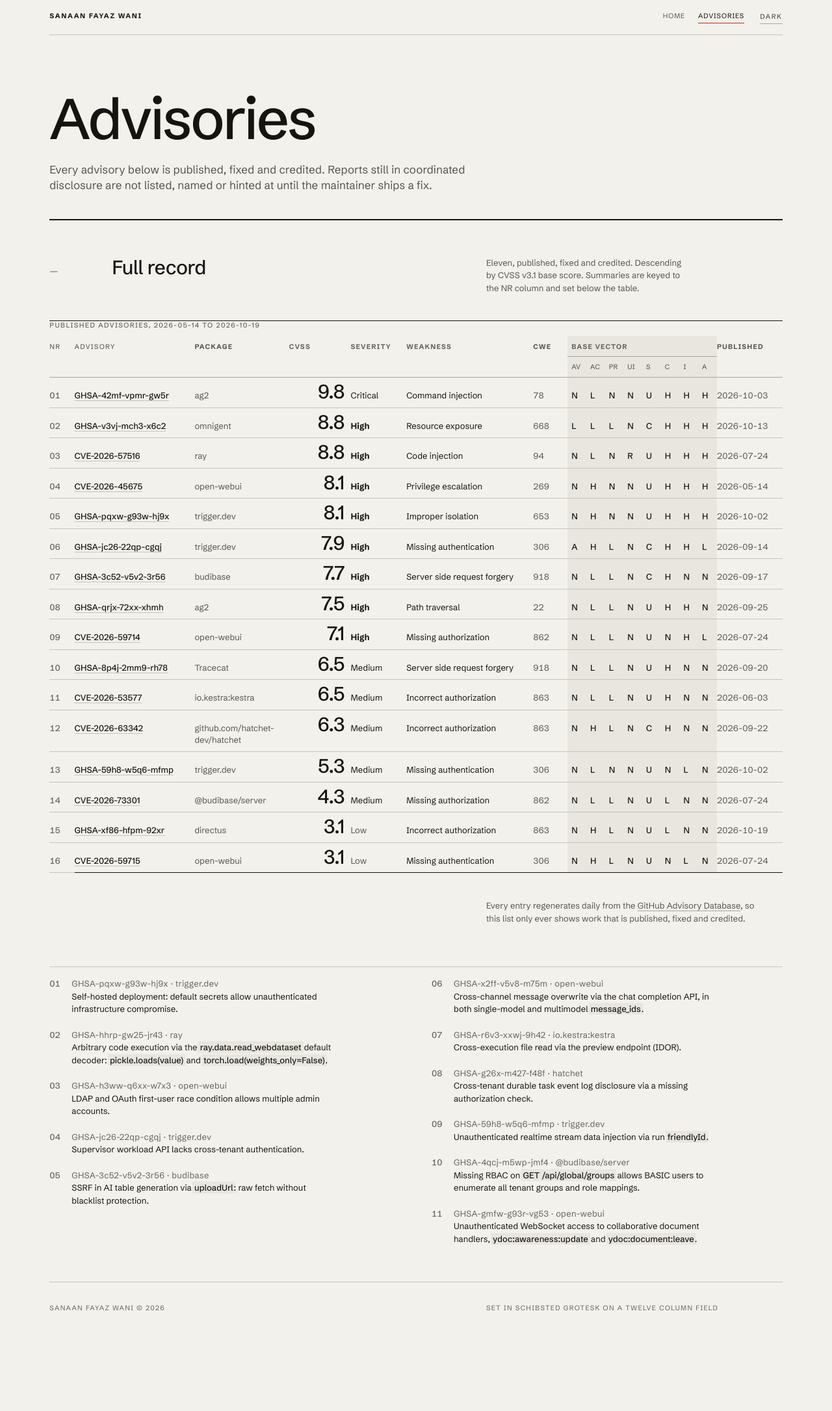
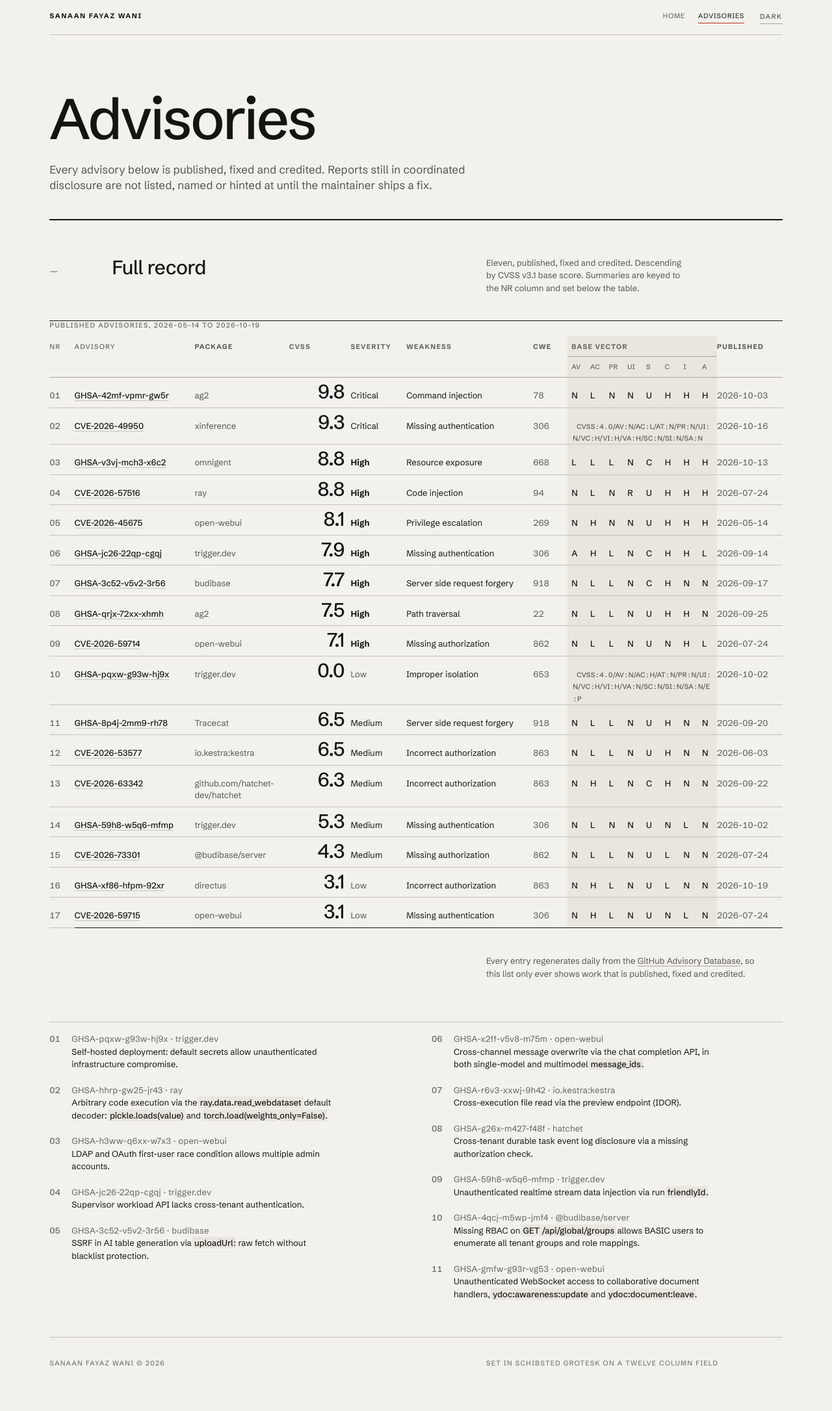
Before and after one commit to sfwani/sfwani.github.io, a Jekyll site: the page built from advisories.md, in a window 1280 px wide. Shown: the whole page at 65% size. Built offline with Jekyll 4.4.1, drawn with Linux system fonts in a browser that asks for light colours; before the commit the page ends 2086 px from its top, so only the background shows below that.

Commit message:
Add Xinference CVE-2026-49950 (v4.0 9.3); render v4 vectors; refresh knowsAbout

```diff
--- a/_includes/header.html
+++ b/_includes/header.html
@@ -203,10 +203,15 @@
       "Large language model infrastructure security",
       "Identity and access management",
       "Unauthenticated remote code execution",
+      "Command injection (CWE-78)",
+      "Code injection (CWE-94)",
+      "Path traversal (CWE-22)",
       "Server-side request forgery (CWE-918)",
       "Unsafe deserialization (CWE-502)",
       "Missing authentication (CWE-306)",
-      "Missing authorization (CWE-862)"
+      "Missing authorization (CWE-862)",
+      "Sandbox escape",
+      "CVSS scoring"
     ],
     "alumniOf": {
       "@type": "CollegeOrUniversity",
--- a/_sass/c2.scss
+++ b/_sass/c2.scss
@@ -501,6 +501,21 @@
   padding-right: 4px;
 }
 
+/* A v4.0 advisory has a different metric set than the eight v3 cells, so its
+   vector spans the whole base-vector group as one tinted cell on the same tone
+   field as the glyph, rather than being forced into columns that do not fit. */
+.tablewrap .v--whole{
+  background: var(--bg-2);
+  padding: 0 8px;
+}
+.tablewrap .v--whole .vq{
+  font-size: var(--t-xs);
+  font-variant-numeric: tabular-nums;
+  letter-spacing: 0.01em;
+  color: var(--ink-2);
+  overflow-wrap: anywhere;
+}
+
 .tablewrap .sev-high  { font-weight: 700; color: var(--ink); }
 .tablewrap .sev-med   { font-weight: 400; color: var(--ink); }
 .tablewrap .sev-low   { font-weight: 400; color: var(--ink-2); }
--- a/advisories.md
+++ b/advisories.md
@@ -59,6 +59,17 @@
             </tr>
             <tr role="row">
               <th role="rowheader" scope="row" class="c-nr">02</th>
+              <td role="cell" class="c-id"><a href="/advisories/cve-2026-49950/">CVE-2026-49950</a></td>
+              <td role="cell" class="c-pkg">xinference</td>
+              <td role="cell" class="c-sc">9.3</td>
+              <td role="cell" class="c-sev sev-crit">Critical</td>
+              <td role="cell" class="c-cls">Missing authentication</td>
+              <td role="cell" class="c-cwe">306</td>
+              <td role="cell" class="v v--whole" colspan="8"><span class="vq">CVSS:4.0/AV:N/AC:L/AT:N/PR:N/UI:N/VC:H/VI:H/VA:H/SC:N/SI:N/SA:N</span></td>
+              <td role="cell" class="c-pub">2026-10-16</td>
+            </tr>
+            <tr role="row">
+              <th role="rowheader" scope="row" class="c-nr">03</th>
               <td role="cell" class="c-id"><a href="/advisories/ghsa-v3vj-mch3-x6c2/">GHSA-v3vj-mch3-x6c2</a></td>
               <td role="cell" class="c-pkg">omnigent</td>
               <td role="cell" class="c-sc">8.8</td>
@@ -70,7 +81,7 @@
               <td role="cell" class="c-pub">2026-10-13</td>
             </tr>
             <tr role="row">
-              <th role="rowheader" scope="row" class="c-nr">03</th>
+              <th role="rowheader" scope="row" class="c-nr">04</th>
               <td role="cell" class="c-id"><a href="/advisories/cve-2026-57516/">CVE-2026-57516</a></td>
               <td role="cell" class="c-pkg">ray</td>
               <td role="cell" class="c-sc">8.8</td>
@@ -82,7 +93,7 @@
               <td role="cell" class="c-pub">2026-07-24</td>
             </tr>
             <tr role="row">
-              <th role="rowheader" scope="row" class="c-nr">04</th>
+              <th role="rowheader" scope="row" class="c-nr">05</th>
               <td role="cell" class="c-id"><a href="/advisories/cve-2026-45675/">CVE-2026-45675</a></td>
               <td role="cell" class="c-pkg">open-webui</td>
               <td role="cell" class="c-sc">8.1</td>
@@ -92,18 +103,6 @@
               <td role="cell" class="v" data-m="AV">N</td><td role="cell" class="v" data-m="AC">H</td><td role="cell" class="v" data-m="PR">N</td><td role="cell" class="v" data-m="UI">N</td>
               <td role="cell" class="v" data-m="S">U</td><td role="cell" class="v" data-m="C">H</td><td role="cell" class="v" data-m="I">H</td><td role="cell" class="v" data-m="A">H</td>
               <td role="cell" class="c-pub">2026-05-14</td>
-            </tr>
-            <tr role="row">
-              <th role="rowheader" scope="row" class="c-nr">05</th>
-              <td role="cell" class="c-id"><a href="/advisories/ghsa-pqxw-g93w-hj9x/">GHSA-pqxw-g93w-hj9x</a></td>
-              <td role="cell" class="c-pkg">trigger.dev</td>
-              <td role="cell" class="c-sc">8.1</td>
-              <td role="cell" class="c-sev sev-high">High</td>
-              <td role="cell" class="c-cls">Improper isolation</td>
-              <td role="cell" class="c-cwe">653</td>
-              <td role="cell" class="v" data-m="AV">N</td><td role="cell" class="v" data-m="AC">H</td><td role="cell" class="v" data-m="PR">N</td><td role="cell" class="v" data-m="UI">N</td>
-              <td role="cell" class="v" data-m="S">U</td><td role="cell" class="v" data-m="C">H</td><td role="cell" class="v" data-m="I">H</td><td role="cell" class="v" data-m="A">H</td>
-              <td role="cell" class="c-pub">2026-10-02</td>
             </tr>
             <tr role="row">
               <th role="rowheader" scope="row" class="c-nr">06</th>
@@ -155,6 +154,17 @@
             </tr>
             <tr role="row">
               <th role="rowheader" scope="row" class="c-nr">10</th>
+              <td role="cell" class="c-id"><a href="/advisories/ghsa-pqxw-g93w-hj9x/">GHSA-pqxw-g93w-hj9x</a></td>
+              <td role="cell" class="c-pkg">trigger.dev</td>
+              <td role="cell" class="c-sc">0.0</td>
+              <td role="cell" class="c-sev sev-low">Low</td>
+              <td role="cell" class="c-cls">Improper isolation</td>
+              <td role="cell" class="c-cwe">653</td>
+              <td role="cell" class="v v--whole" colspan="8"><span class="vq">CVSS:4.0/AV:N/AC:H/AT:N/PR:N/UI:N/VC:H/VI:H/VA:N/SC:N/SI:N/SA:N/E:P</span></td>
+              <td role="cell" class="c-pub">2026-10-02</td>
+            </tr>
+            <tr role="row">
+              <th role="rowheader" scope="row" class="c-nr">11</th>
               <td role="cell" class="c-id"><a href="/advisories/ghsa-8p4j-2mm9-rh78/">GHSA-8p4j-2mm9-rh78</a></td>
               <td role="cell" class="c-pkg">Tracecat</td>
               <td role="cell" class="c-sc">6.5</td>
@@ -166,7 +176,7 @@
               <td role="cell" class="c-pub">2026-09-20</td>
             </tr>
             <tr role="row">
-              <th role="rowheader" scope="row" class="c-nr">11</th>
+              <th role="rowheader" scope="row" class="c-nr">12</th>
               <td role="cell" class="c-id"><a href="/advisories/cve-2026-53577/">CVE-2026-53577</a></td>
               <td role="cell" class="c-pkg">io.kestra:kestra</td>
               <td role="cell" class="c-sc">6.5</td>
@@ -178,7 +188,7 @@
               <td role="cell" class="c-pub">2026-06-03</td>
             </tr>
             <tr role="row">
-              <th role="rowheader" scope="row" class="c-nr">12</th>
+              <th role="rowheader" scope="row" class="c-nr">13</th>
               <td role="cell" class="c-id"><a href="/advisories/cve-2026-63342/">CVE-2026-63342</a></td>
               <td role="cell" class="c-pkg">github.com/<wbr>hatchet-dev/<wbr>hatchet</td>
               <td role="cell" class="c-sc">6.3</td>
@@ -190,7 +200,7 @@
               <td role="cell" class="c-pub">2026-09-22</td>
             </tr>
             <tr role="row">
-              <th role="rowheader" scope="row" class="c-nr">13</th>
+              <th role="rowheader" scope="row" class="c-nr">14</th>
               <td role="cell" class="c-id"><a href="/advisories/ghsa-59h8-w5q6-mfmp/">GHSA-59h8-w5q6-mfmp</a></td>
               <td role="cell" class="c-pkg">trigger.dev</td>
               <td role="cell" class="c-sc">5.3</td>
@@ -202,7 +212,7 @@
               <td role="cell" class="c-pub">2026-10-02</td>
             </tr>
             <tr role="row">
-              <th role="rowheader" scope="row" class="c-nr">14</th>
+              <th role="rowheader" scope="row" class="c-nr">15</th>
               <td role="cell" class="c-id"><a href="/advisories/cve-2026-73301/">CVE-2026-73301</a></td>
               <td role="cell" class="c-pkg">@budibase/server</td>
               <td role="cell" class="c-sc">4.3</td>
@@ -214,7 +224,7 @@
               <td role="cell" class="c-pub">2026-07-24</td>
             </tr>
             <tr role="row">
-              <th role="rowheader" scope="row" class="c-nr">15</th>
+              <th role="rowheader" scope="row" class="c-nr">16</th>
               <td role="cell" class="c-id"><a href="/advisories/ghsa-xf86-hfpm-92xr/">GHSA-xf86-hfpm-92xr</a></td>
               <td role="cell" class="c-pkg">directus</td>
               <td role="cell" class="c-sc">3.1</td>
@@ -226,7 +236,7 @@
               <td role="cell" class="c-pub">2026-10-19</td>
             </tr>
             <tr role="row">
-              <th role="rowheader" scope="row" class="c-nr">16</th>
+              <th role="rowheader" scope="row" class="c-nr">17</th>
               <td role="cell" class="c-id"><a href="/advisories/cve-2026-59715/">CVE-2026-59715</a></td>
               <td role="cell" class="c-pkg">open-webui</td>
               <td role="cell" class="c-sc">3.1</td>
--- a/advisories.txt
+++ b/advisories.txt
@@ -13,3 +13,4 @@
 directus/directus          GHSA-xf86-hfpm-92xr
 ag2ai/ag2                  GHSA-42mf-vpmr-gw5r
 ag2ai/ag2                  GHSA-qrjx-72xx-xhmh
+xorbitsai/inference       GHSA-2hj6-h88x-mv4j
--- a/llms.txt
+++ b/llms.txt
@@ -1,6 +1,6 @@
 # Sanaan Fayaz Wani
 
-> Security Engineer at Amazon working in IAM security and agentic AI, and an independent vulnerability researcher. 7 assigned CVEs and 16 published, credited security advisories against AI agent frameworks and the infrastructure that runs large language models, from 167 advisories filed across 59 open source projects.
+> Security Engineer at Amazon working in IAM security and agentic AI, and an independent vulnerability researcher. 8 assigned CVEs and 17 published, credited security advisories against AI agent frameworks and the infrastructure that runs large language models, from 167 advisories filed across 59 open source projects.
 
 Every advisory below is published, fixed and credited to Sanaan Fayaz Wani (GitHub: sfwani). Each page carries the root cause, the vulnerable code, reproduction steps and the fix.
 
@@ -12,10 +12,11 @@
 ## Published advisories
 
 - [GHSA-xf86-hfpm-92xr](https://sfwani.github.io/advisories/ghsa-xf86-hfpm-92xr/): directus, 3.1 Low, CWE-863. Published 2026-10-19. Advisory of record: https://github.com/directus/directus/security/advisories/GHSA-xf86-hfpm-92xr
+- [CVE-2026-49950](https://sfwani.github.io/advisories/cve-2026-49950/): xinference, 9.3 Critical, CWE-306. Published 2026-10-16. Advisory of record: https://github.com/xorbitsai/inference/security/advisories/GHSA-2hj6-h88x-mv4j
 - [GHSA-v3vj-mch3-x6c2](https://sfwani.github.io/advisories/ghsa-v3vj-mch3-x6c2/): omnigent, 8.8 High, CWE-668. Published 2026-10-13. Advisory of record: https://github.com/omnigent-ai/omnigent/security/advisories/GHSA-v3vj-mch3-x6c2
 - [GHSA-42mf-vpmr-gw5r](https://sfwani.github.io/advisories/ghsa-42mf-vpmr-gw5r/): ag2, 9.8 Critical, CWE-78. Published 2026-10-03. Advisory of record: https://github.com/ag2ai/ag2/security/advisories/GHSA-42mf-vpmr-gw5r
 - [GHSA-59h8-w5q6-mfmp](https://sfwani.github.io/advisories/ghsa-59h8-w5q6-mfmp/): trigger.dev, 5.3 Medium, CWE-306. Published 2026-10-02. Advisory of record: https://github.com/advisories/GHSA-59h8-w5q6-mfmp
-- [GHSA-pqxw-g93w-hj9x](https://sfwani.github.io/advisories/ghsa-pqxw-g93w-hj9x/): trigger.dev, 8.1 High, CWE-653. Published 2026-10-02. Advisory of record: https://github.com/advisories/GHSA-pqxw-g93w-hj9x
+- [GHSA-pqxw-g93w-hj9x](https://sfwani.github.io/advisories/ghsa-pqxw-g93w-hj9x/): trigger.dev, 0.0 High, CWE-653. Published 2026-10-02. Advisory of record: https://github.com/advisories/GHSA-pqxw-g93w-hj9x
 - [GHSA-qrjx-72xx-xhmh](https://sfwani.github.io/advisories/ghsa-qrjx-72xx-xhmh/): ag2, 7.5 High, CWE-22. Published 2026-09-25. Advisory of record: https://github.com/ag2ai/ag2/security/advisories/GHSA-qrjx-72xx-xhmh
 - [CVE-2026-63342](https://sfwani.github.io/advisories/cve-2026-63342/): hatchet, 6.3 Medium, CWE-863. Published 2026-09-22. Advisory of record: https://github.com/advisories/GHSA-g26x-m427-f48f
 - [GHSA-8p4j-2mm9-rh78](https://sfwani.github.io/advisories/ghsa-8p4j-2mm9-rh78/): Tracecat, 6.5 Medium, CWE-918. Published 2026-09-20. Advisory of record: https://github.com/TracecatHQ/tracecat/security/advisories/GHSA-8p4j-2mm9-rh78
```
Also changed, not shown: other parts of advisories.md (+1 -1 lines), advisories/cve-2026-49950.md (added, +110 -0 lines), advisories/ghsa-pqxw-g93w-hj9x.md (+3 -5 lines), index.md (+5 -5 lines), scripts/update_advisories.py (+27 -7 lines).
